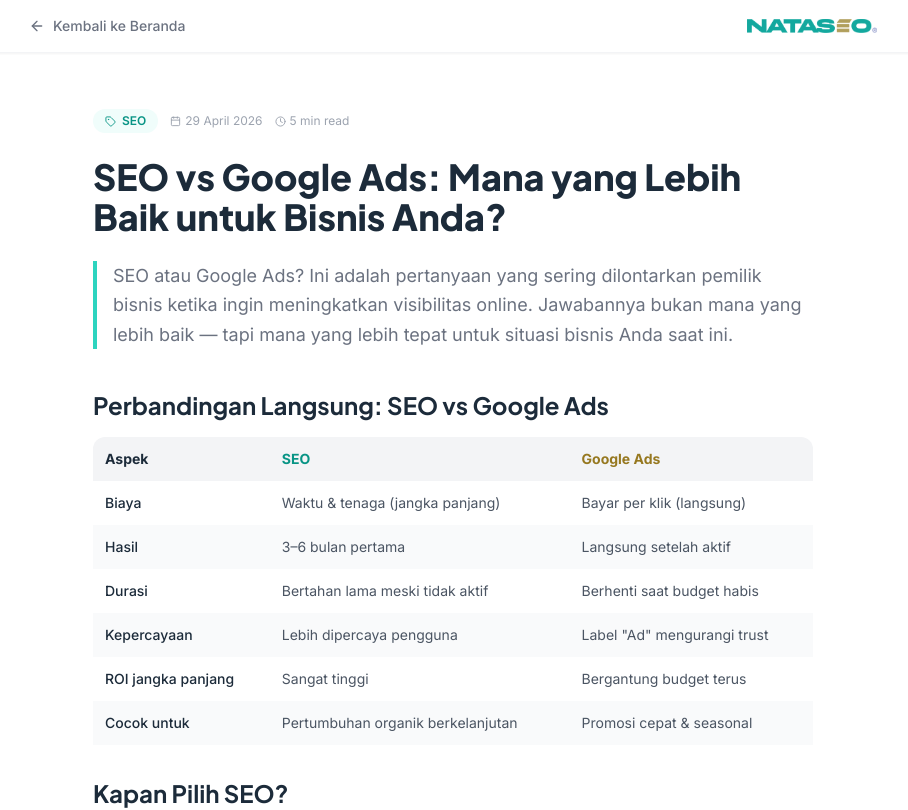
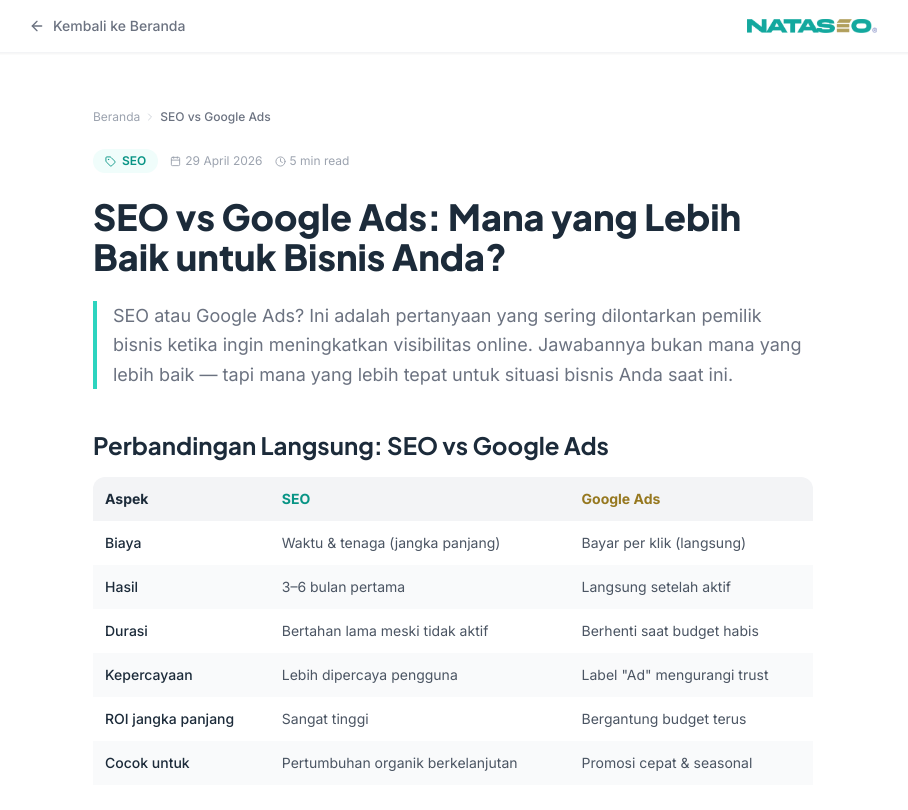
Before and after one commit to brtohertranscrm-developer/nataseo-website, a React (Vite) app: page /artikel/seo-vs-google-ads in a window 1280 px wide. Shown: the top 810 px of the page, without its empty margins (187-1095 px from the left). Built offline with nearby package versions, Linux system fonts and the light colour scheme.

Commit message:
seo: add visual breadcrumb to all article pages

```diff
--- /dev/null
+++ b/src/components/Breadcrumb.jsx
@@ -0,0 +1,28 @@
+import { Link } from 'react-router-dom'
+import { ChevronRight } from 'lucide-react'
+
+export default function Breadcrumb({ items }) {
+  return (
+    <nav aria-label="Breadcrumb" className="mb-6">
+      <ol className="flex flex-wrap items-center gap-1 text-xs text-gray-400">
+        {items.map((item, i) => {
+          const isLast = i === items.length - 1
+          return (
+            <li key={i} className="flex items-center gap-1">
+              {i > 0 && <ChevronRight size={12} className="text-gray-300 flex-shrink-0" />}
+              {isLast ? (
+                <span className="text-gray-500 font-medium truncate max-w-[200px] sm:max-w-xs" aria-current="page">
+                  {item.label}
+                </span>
+              ) : (
+                <Link to={item.href} className="hover:text-teal-500 transition-colors">
+                  {item.label}
+                </Link>
+              )}
+            </li>
+          )
+        })}
+      </ol>
+    </nav>
+  )
+}
--- a/src/pages/ArticleContent.jsx
+++ b/src/pages/ArticleContent.jsx
@@ -4,6 +4,7 @@ import { Helmet } from 'react-helmet-async'
 import { ArrowLeft, Clock, Calendar, Tag } from 'lucide-react'
 import Logo from '../components/Logo'
 import RelatedArticles from '../components/RelatedArticles'
+import Breadcrumb from '../components/Breadcrumb'
 
 const TITLE = 'Strategi Content Marketing yang Efektif untuk Bisnis di Indonesia | NataSEO'
 const DESC = 'Content marketing yang tepat bisa menjadi mesin penghasil pelanggan terbaik tanpa biaya iklan yang membengkak. Pelajari strategi content marketing efektif untuk bisnis Indonesia di sini.'
@@ -66,6 +67,7 @@ export default function ArticleContent() {
       </header>
 
       <article className="max-w-3xl mx-auto px-4 sm:px-6 py-14">
+        <Breadcrumb items={[{ label: 'Beranda', href: '/' }, { label: 'Content Marketing' }]} />
         <div className="flex flex-wrap items-center gap-3 mb-6">
           <span className="inline-flex items-center gap-1.5 px-3 py-1 bg-teal-50 text-teal-600 rounded-full text-xs font-semibold">
             <Tag size={11} /> Content Marketing
--- a/src/pages/ArticleGBP.jsx
+++ b/src/pages/ArticleGBP.jsx
@@ -4,6 +4,7 @@ import { Helmet } from 'react-helmet-async'
 import { ArrowLeft, Clock, Calendar, Tag } from 'lucide-react'
 import Logo from '../components/Logo'
 import RelatedArticles from '../components/RelatedArticles'
+import Breadcrumb from '../components/Breadcrumb'
 
 const TITLE = 'Cara Daftar Google Business Profile untuk Bisnis Lokal Indonesia | NataSEO'
 const DESC = 'Google Business Profile adalah tool SEO lokal paling powerful — dan gratis. Panduan lengkap cara daftar dan optimasi GBP agar bisnis Anda muncul di Google Maps dan pencarian lokal.'
@@ -64,6 +65,7 @@ export default function ArticleGBP() {
       </header>
 
       <article className="max-w-3xl mx-auto px-4 sm:px-6 py-14">
+        <Breadcrumb items={[{ label: 'Beranda', href: '/' }, { label: 'Google Business Profile' }]} />
         <div className="flex flex-wrap items-center gap-3 mb-6">
           <span className="inline-flex items-center gap-1.5 px-3 py-1 bg-teal-50 text-teal-600 rounded-full text-xs font-semibold">
             <Tag size={11} /> SEO Lokal
--- a/src/pages/ArticleHargaSEO.jsx
+++ b/src/pages/ArticleHargaSEO.jsx
@@ -4,6 +4,7 @@ import { Helmet } from 'react-helmet-async'
 import { ArrowLeft, Clock, Calendar, Tag } from 'lucide-react'
 import Logo from '../components/Logo'
 import RelatedArticles from '../components/RelatedArticles'
+import Breadcrumb from '../components/Breadcrumb'
 
 const TITLE = 'Berapa Biaya Jasa SEO di Indonesia? Panduan Harga 2026 | NataSEO'
 const DESC = 'Panduan lengkap harga jasa SEO di Indonesia 2026. Pelajari faktor yang mempengaruhi biaya, kisaran harga pasar, dan cara memilih paket SEO yang tepat untuk anggaran Anda.'
@@ -90,6 +91,7 @@ export default function ArticleHargaSEO() {
       </header>
 
       <article className="max-w-3xl mx-auto px-4 sm:px-6 py-14">
+        <Breadcrumb items={[{ label: 'Beranda', href: '/' }, { label: 'Biaya Jasa SEO' }]} />
         <div className="flex flex-wrap items-center gap-3 mb-6">
           <span className="inline-flex items-center gap-1.5 px-3 py-1 bg-teal-50 text-teal-600 rounded-full text-xs font-semibold">
             <Tag size={11} /> SEO
--- a/src/pages/ArticleSEO.jsx
+++ b/src/pages/ArticleSEO.jsx
@@ -4,6 +4,7 @@ import { Helmet } from 'react-helmet-async'
 import { ArrowLeft, Clock, Calendar, Tag } from 'lucide-react'
 import Logo from '../components/Logo'
 import RelatedArticles from '../components/RelatedArticles'
+import Breadcrumb from '../components/Breadcrumb'
 
 const TITLE = 'Jasa SEO Yogyakarta: Cara Tingkatkan Ranking Google Bisnis Anda | NataSEO'
 const DESC = 'Bisnis sulit ditemukan di Google? Jasa SEO Yogyakarta dari NataSEO membantu Anda tampil di halaman pertama dan mendatangkan pelanggan baru secara organik — tanpa iklan berbayar.'
@@ -93,6 +94,7 @@ export default function ArticleSEO() {
       </header>
 
       <article className="max-w-3xl mx-auto px-4 sm:px-6 py-14">
+        <Breadcrumb items={[{ label: 'Beranda', href: '/' }, { label: 'Jasa SEO Yogyakarta' }]} />
         {/* Meta */}
         <div className="flex flex-wrap items-center gap-3 mb-6">
           <span className="inline-flex items-center gap-1.5 px-3 py-1 bg-teal-50 text-teal-600 rounded-full text-xs font-semibold">
--- a/src/pages/ArticleSEOvsAds.jsx
+++ b/src/pages/ArticleSEOvsAds.jsx
@@ -4,6 +4,7 @@ import { Helmet } from 'react-helmet-async'
 import { ArrowLeft, Clock, Calendar, Tag } from 'lucide-react'
 import Logo from '../components/Logo'
 import RelatedArticles from '../components/RelatedArticles'
+import Breadcrumb from '../components/Breadcrumb'
 
 const TITLE = 'SEO vs Google Ads: Mana yang Lebih Baik untuk Bisnis Anda? | NataSEO'
 const DESC = 'SEO atau Google Ads? Perbandingan lengkap biaya, kecepatan hasil, dan ROI jangka panjang. Temukan strategi mana yang paling tepat untuk situasi bisnis Anda saat ini.'
@@ -90,6 +91,7 @@ export default function ArticleSEOvsAds() {
       </header>
 
       <article className="max-w-3xl mx-auto px-4 sm:px-6 py-14">
+        <Breadcrumb items={[{ label: 'Beranda', href: '/' }, { label: 'SEO vs Google Ads' }]} />
         <div className="flex flex-wrap items-center gap-3 mb-6">
           <span className="inline-flex items-center gap-1.5 px-3 py-1 bg-teal-50 text-teal-600 rounded-full text-xs font-semibold">
             <Tag size={11} /> SEO
--- a/src/pages/ArticleSoftware.jsx
+++ b/src/pages/ArticleSoftware.jsx
@@ -4,6 +4,7 @@ import { Helmet } from 'react-helmet-async'
 import { ArrowLeft, Clock, Calendar, Tag } from 'lucide-react'
 import Logo from '../components/Logo'
 import RelatedArticles from '../components/RelatedArticles'
+import Breadcrumb from '../components/Breadcrumb'
 
 const TITLE = 'Jasa Software Development Yogyakarta: Solusi Sistem Custom untuk Bisnis Anda | NataSEO'
 const DESC = 'Proses bisnis yang manual menghambat pertumbuhan? Jasa software development Yogyakarta dari NataSEO membangun sistem custom yang benar-benar sesuai kebutuhan bisnis Anda.'
@@ -64,6 +65,7 @@ export default function ArticleSoftware() {
       </header>
 
       <article className="max-w-3xl mx-auto px-4 sm:px-6 py-14">
+        <Breadcrumb items={[{ label: 'Beranda', href: '/' }, { label: 'Software Development' }]} />
         <div className="flex flex-wrap items-center gap-3 mb-6">
           <span className="inline-flex items-center gap-1.5 px-3 py-1 bg-teal-50 text-teal-600 rounded-full text-xs font-semibold">
             <Tag size={11} /> Software
--- a/src/pages/ArticleWeb.jsx
+++ b/src/pages/ArticleWeb.jsx
@@ -4,6 +4,7 @@ import { Helmet } from 'react-helmet-async'
 import { ArrowLeft, Clock, Calendar, Tag } from 'lucide-react'
 import Logo from '../components/Logo'
 import RelatedArticles from '../components/RelatedArticles'
+import Breadcrumb from '../components/Breadcrumb'
 
 const TITLE = 'Jasa Pembuatan Website Yogyakarta: Website Profesional untuk Bisnis Anda | NataSEO'
 const DESC = 'Di era digital, website profesional adalah investasi terpenting. Jasa pembuatan website Yogyakarta dari NataSEO hadir untuk membantu bisnis Anda tampil online dan menghasilkan pelanggan baru.'
@@ -66,6 +67,7 @@ export default function ArticleWeb() {
       </header>
 
       <article className="max-w-3xl mx-auto px-4 sm:px-6 py-14">
+        <Breadcrumb items={[{ label: 'Beranda', href: '/' }, { label: 'Jasa Pembuatan Website' }]} />
         <div className="flex flex-wrap items-center gap-3 mb-6">
           <span className="inline-flex items-center gap-1.5 px-3 py-1 bg-gold-50 text-gold-600 rounded-full text-xs font-semibold">
             <Tag size={11} /> Web Engine
```
